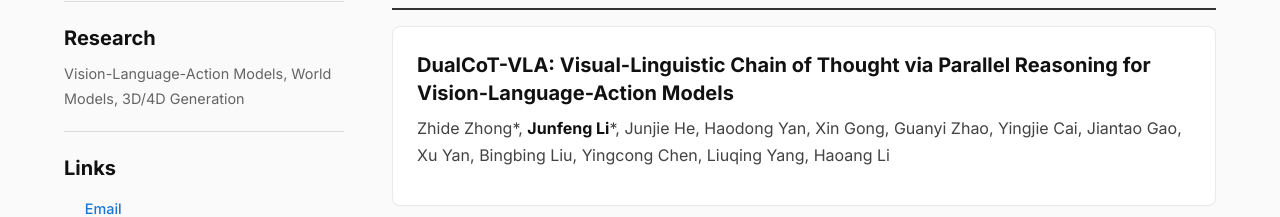
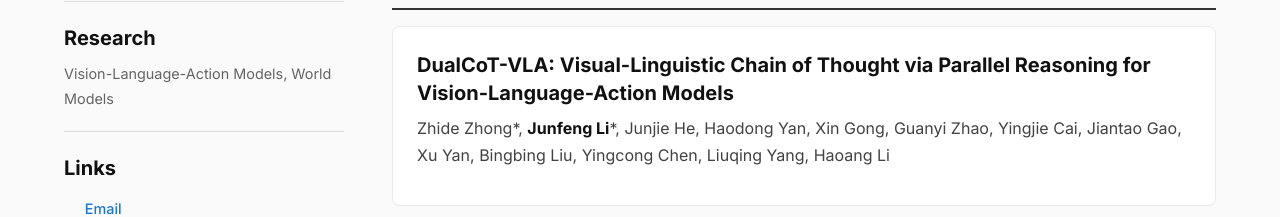
Before and after one commit to Livfour/livfour.github.io, a React (Create React App) app: page / in a window 1280 px wide. Shown: the part 382-599 px from the top of the page. Built offline with nearby package versions, Linux system fonts and the light colour scheme; some icons are missing.

Commit message:
Remove 3D/4D generation from Research

```diff
--- a/src/App.jsx
+++ b/src/App.jsx
@@ -181,7 +181,7 @@ const Sidebar = () => (
       Research
     </Typography>
     <Typography variant="body2" color="text.secondary" sx={{ lineHeight: 1.7 }}>
-      Vision-Language-Action Models, World Models, 3D/4D Generation
+      Vision-Language-Action Models, World Models
     </Typography>
 
     <Divider sx={{ my: 2.5 }} />
```
Also changed, not shown: 2 other files (tests, documents, lock files or other folders).
